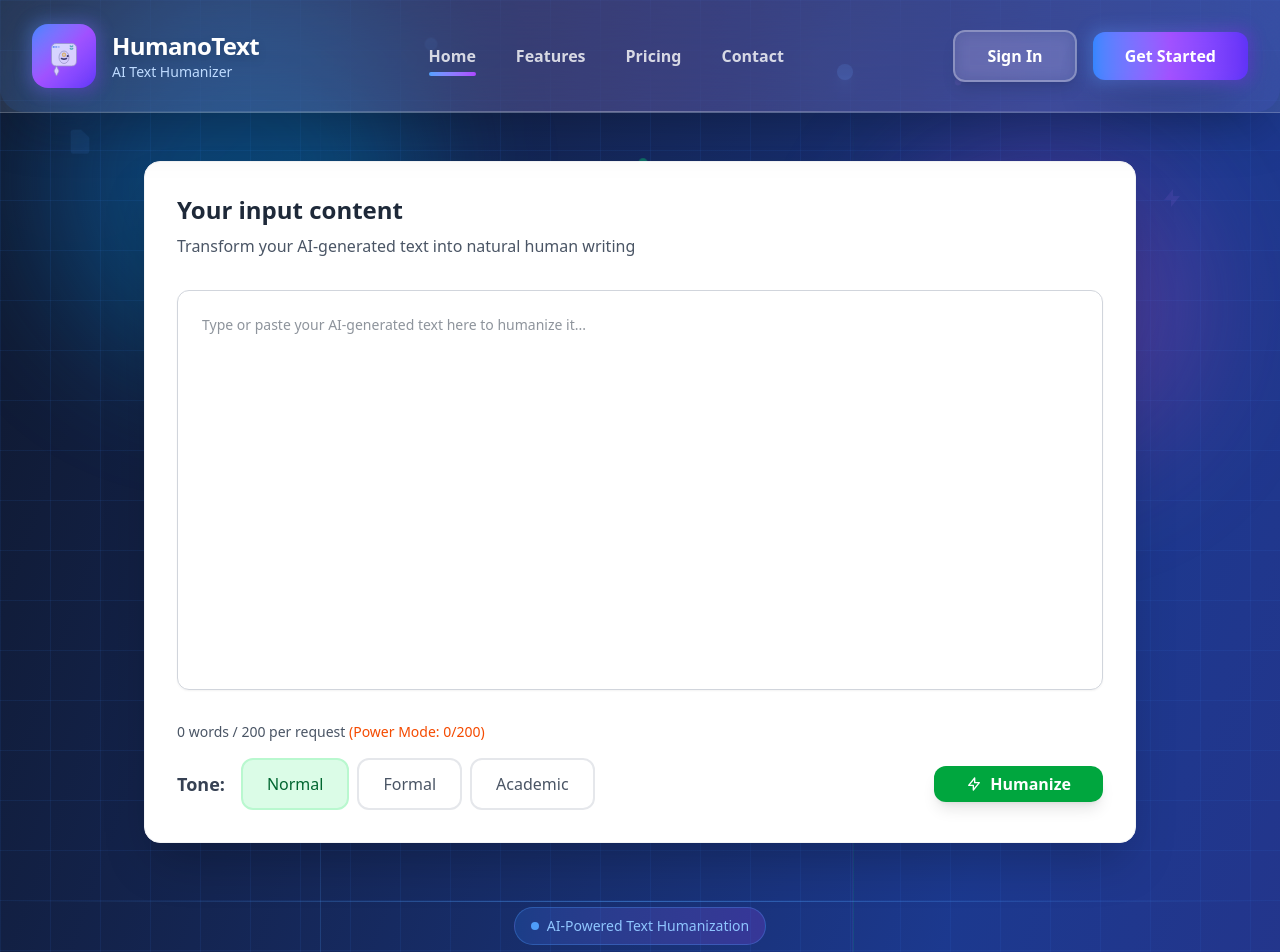
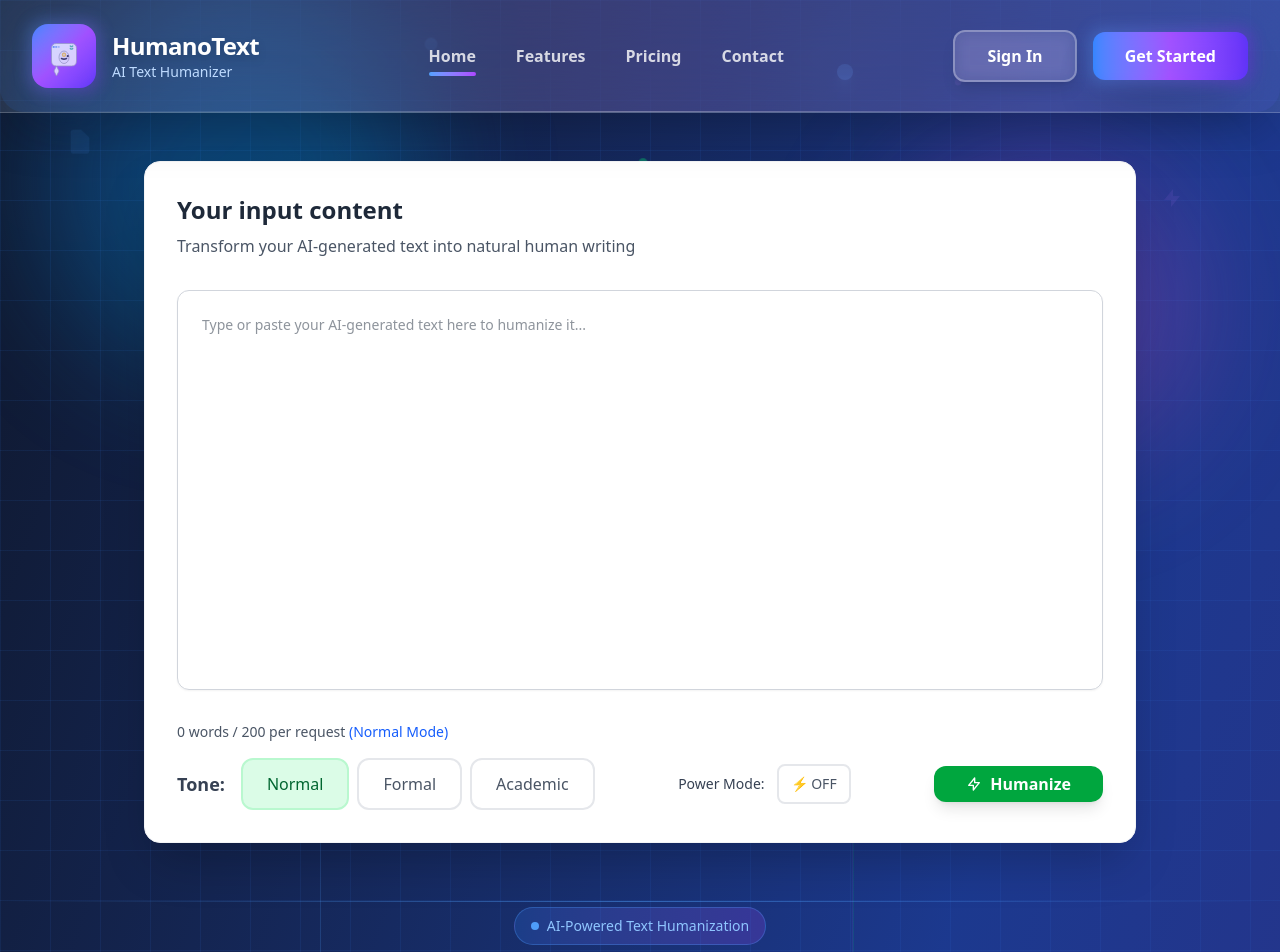
Before and after one commit to mrspacexx/humanizer-ui, a Next.js app: page / in a window 1280 px wide. Shown: the top 952 px of the page. Built offline with nearby package versions, Linux system fonts and the light colour scheme.

Commit message:
Add Power Mode toggle: Normal mode default, Power Mode as optional feature with IP-based limits

```diff
--- a/app/page.js
+++ b/app/page.js
@@ -20,6 +20,7 @@
   const [copied, setCopied] = useState(false);
   const [wordLimitError, setWordLimitError] = useState(false);
   const [totalWordsUsed, setTotalWordsUsed] = useState(0);
+  const [usePowerMode, setUsePowerMode] = useState(false);
   const [mobileMenuOpen, setMobileMenuOpen] = useState(false);
   const [activeTab, setActiveTab] = useState("Home");
   // Login/Signup modal state
@@ -151,12 +152,14 @@
       return;
     }
 
-    // Power Mode: Giriş yapmayan kullanıcılar için 200 kelime, giriş yapanlar için 1000 kelime (24 saat)
-    const powerLimit = isLoggedIn ? 1000 : 200;
-    if (!isLoggedIn && (totalWordsUsed + wordCount) > powerLimit) {
-      setWordLimitError(true);
-      setResult("");
-      return;
+    // Power Mode limitleri sadece Power Mode kullanılıyorsa kontrol et
+    if (usePowerMode) {
+      const powerLimit = isLoggedIn ? 1000 : 200;
+      if (!isLoggedIn && (totalWordsUsed + wordCount) > powerLimit) {
+        setWordLimitError(true);
+        setResult("");
+        return;
+      }
     }
 
     setWordLimitError(false);
@@ -164,7 +167,8 @@
     setResult("");
 
     try {
-      const response = await fetch('http://localhost:8000/humanize/power', {
+      const endpoint = usePowerMode ? 'http://localhost:8000/humanize/power' : 'http://localhost:8000/humanize';
+      const response = await fetch(endpoint, {
         method: "POST",
         headers: {
           "Content-Type": "application/json",
@@ -519,11 +523,14 @@
                 <div className="flex items-center justify-between mb-4">
                   <span className="text-sm text-gray-600">
                     {inputText.trim().split(/\s+/).filter(word => word.length > 0).length} words / 200 per request
-                    {!isLoggedIn && (
+                    {usePowerMode && !isLoggedIn && (
                       <span className="text-orange-600 font-medium"> (Power Mode: {totalWordsUsed}/200)</span>
                     )}
-                    {isLoggedIn && (
+                    {usePowerMode && isLoggedIn && (
                       <span className="text-green-600 font-medium"> (Power Mode: {totalWordsUsed}/1000)</span>
+                    )}
+                    {!usePowerMode && (
+                      <span className="text-blue-600 font-medium"> (Normal Mode)</span>
                     )}
                   </span>
                 </div>
@@ -543,6 +550,17 @@
                         Academic
                       </button>
                     </div>
+                  </div>
+
+                  {/* Power Mode Toggle */}
+                  <div className="flex items-center gap-3">
+                    <span className="text-sm font-medium text-gray-700">Power Mode:</span>
+                    <button
+                      className={`px-3 py-2 rounded-lg text-sm font-medium transition-all ${usePowerMode ? 'bg-purple-100 text-purple-800 border-2 border-purple-200' : 'bg-white text-gray-600 border-2 border-gray-200 hover:border-purple-300'}`}
+                      onClick={() => setUsePowerMode(!usePowerMode)}
+                    >
+                      {usePowerMode ? '⚡ ON' : '⚡ OFF'}
+                    </button>
                   </div>
 
                   <div className="flex w-full lg:w-auto">
```
